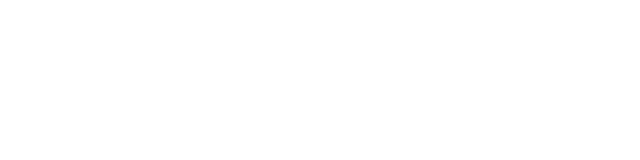
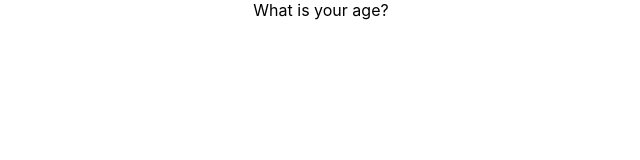
Before and after one commit to Pyxxil/TerribleHack, a React (Vite) app: page /publicAge in a window 1280 px wide. Shown: the top 160 px of the page, without its empty margins (319-959 px from the left). Built offline with nearby package versions, Linux system fonts and the light colour scheme.

Commit message:
Add initial structure for publicAge

```diff
--- a/src/App.tsx
+++ b/src/App.tsx
@@ -3,7 +3,7 @@
 
 import ThermApp from "./thermapp";
 import isInternetWorking from "./isInternetWorking";
-
+import publicAge from "./publicAge";
 import "./App.css";
 
 function App() {
@@ -12,6 +12,7 @@
       <Router>
         <Route path="/thermapp" component={ThermApp} />
         <Route path="/isInternetWorking" component={isInternetWorking} />
+        <Route path="/publicAge" component={publicAge} />
       </Router>
     </div>
   );
--- /dev/null
+++ b/src/publicAge/index.jsx
@@ -0,0 +1,10 @@
+import React, {useState} from 'react';
+
+const publicAge = () => {
+    const [age, setAge] = useState('');
+
+    return (
+    <form>What is your age?</form>
+    );
+}
+export default publicAge;
```
